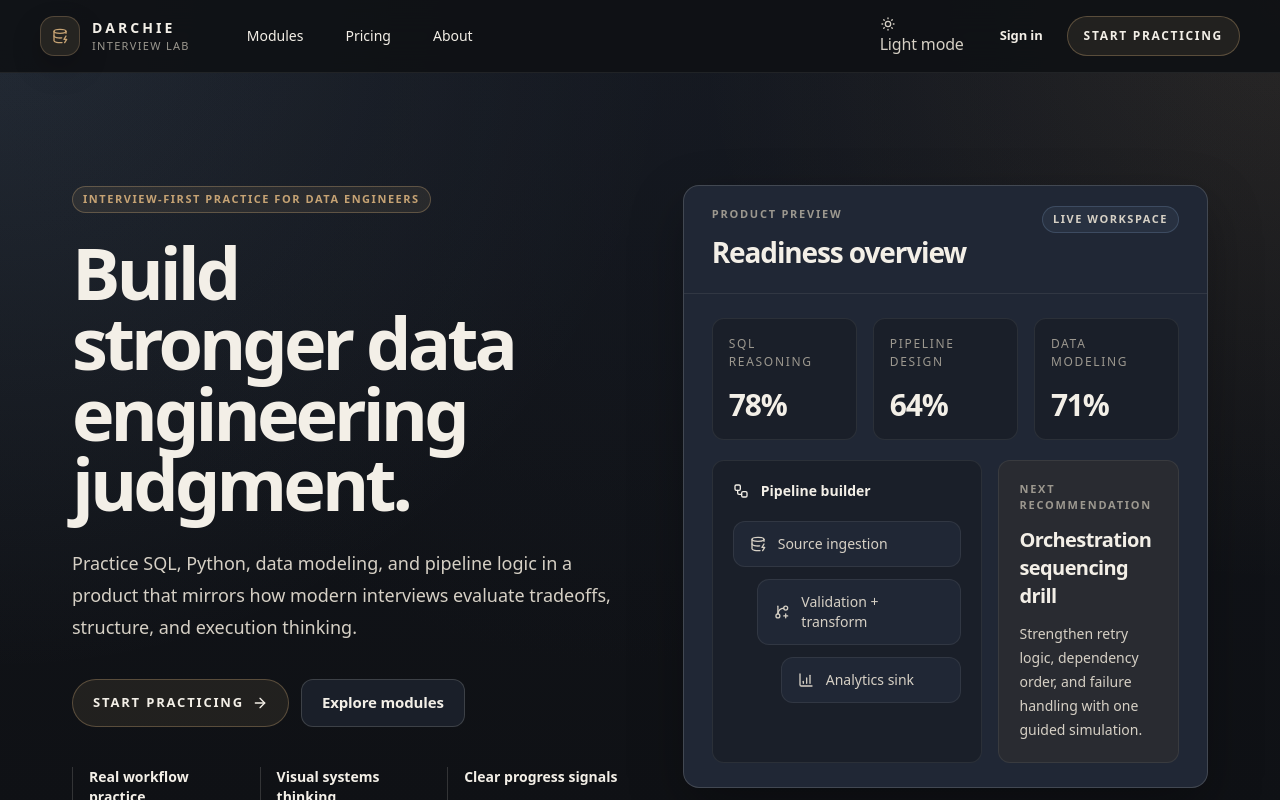
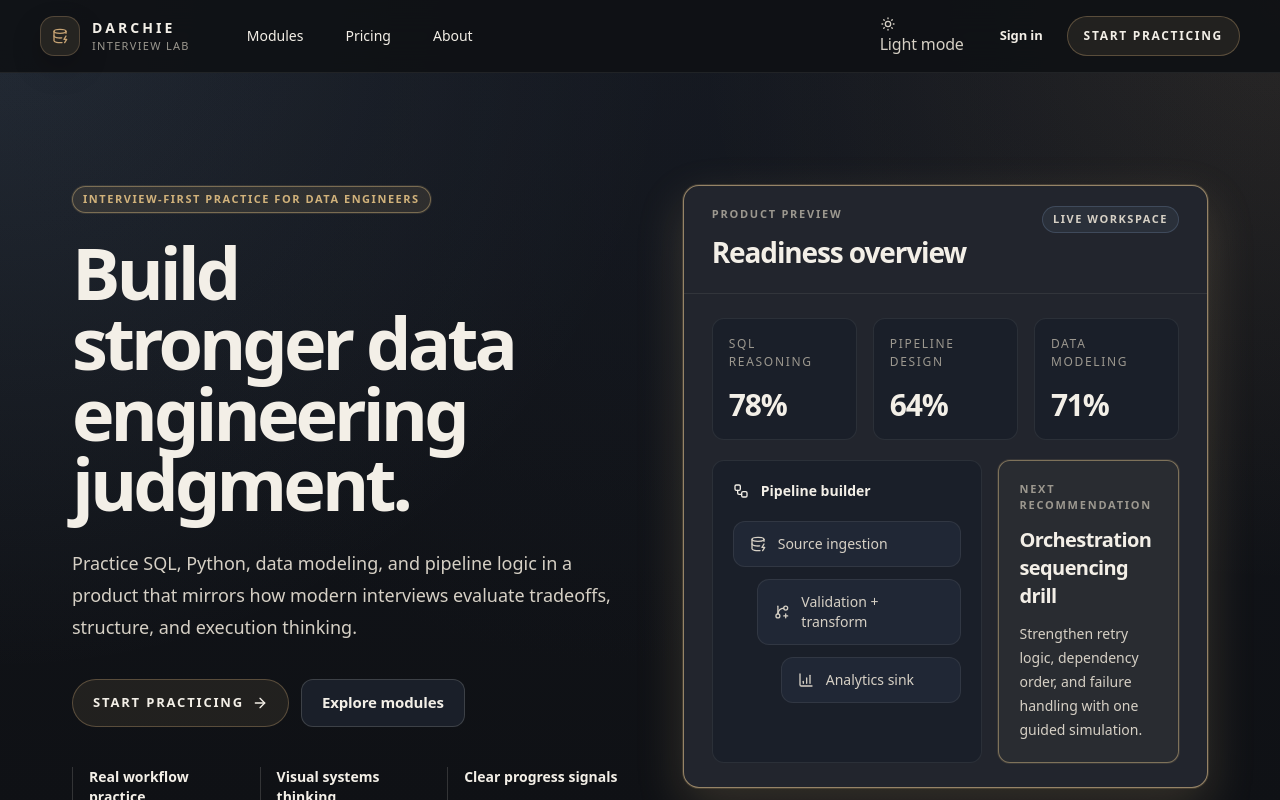
Before and after one commit to vijaysngrajput/DARCHIE, a Next.js app in the folder apps/web/: page / in a window 1280 px wide. Shown: the top 800 px of the page. Built offline with nearby package versions, Linux system fonts and the light colour scheme.

Commit message:
added gold outline and updated docs

```diff
--- a/apps/web/src/app/globals.css
+++ b/apps/web/src/app/globals.css
@@ -17,6 +17,8 @@
   --accent-primary: #574e6d;
   --accent-primary-strong: #43405d;
   --accent-secondary: #4b586e;
+  --accent-metallic: #8a7a5a;
+  --accent-metallic-glow: rgba(138, 122, 90, 0.22);
   --accent-warning: #b7791f;
   --accent-error: #b85c55;
   --accent-success: #2f7d57;
@@ -56,6 +58,8 @@
   --accent-primary: #8fb3d9;
   --accent-primary-strong: #bdd2ea;
   --accent-secondary: #c6a374;
+  --accent-metallic: #d1b27b;
+  --accent-metallic-glow: rgba(209, 178, 123, 0.2);
   --accent-warning: #d39a42;
   --accent-error: #d07c74;
   --accent-success: #63b087;
--- a/apps/web/src/components/marketing/section-hero.tsx
+++ b/apps/web/src/components/marketing/section-hero.tsx
@@ -43,7 +43,7 @@ export function SectionHero() {
         </div>
 
         <div className="grid gap-5">
-          <Panel variant="elevated" className="overflow-hidden p-0">
+          <Panel variant="metallic" className="overflow-hidden p-0">
             <div className="border-b border-[var(--border-soft)] px-6 py-5 sm:px-7">
               <div className="flex items-start justify-between gap-4">
                 <div>
@@ -86,7 +86,7 @@ export function SectionHero() {
                     </div>
                   </div>
                 </div>
-                <div className="rounded-[var(--radius-md)] border border-[var(--border-soft)] bg-[color-mix(in_oklab,var(--accent-secondary)_10%,var(--bg-panel))] p-5">
+                <div className="rounded-[var(--radius-md)] border border-[color-mix(in_oklab,var(--accent-metallic)_46%,var(--border-soft))] bg-[color-mix(in_oklab,var(--accent-metallic)_10%,var(--bg-panel))] p-5 shadow-[0_0_0_1px_color-mix(in_oklab,var(--accent-metallic)_12%,transparent)]">
                   <p className="text-[11px] font-semibold uppercase tracking-[0.16em] text-[var(--text-muted)]">Next recommendation</p>
                   <h3 className="mt-3 font-[family-name:var(--font-heading)] text-xl font-semibold tracking-[-0.03em] text-[var(--text-primary)]">
                     Orchestration sequencing drill
--- a/apps/web/src/components/practice/data-modeling-workspace.tsx
+++ b/apps/web/src/components/practice/data-modeling-workspace.tsx
@@ -2778,7 +2778,7 @@ export function DataModelingWorkspace({
       </Panel>
       <div className="grid gap-6 xl:grid-cols-[minmax(0,1fr)_360px] xl:items-stretch">
         <div className="space-y-6">
-          <Panel variant="elevated" className="overflow-hidden p-0">
+          <Panel variant="metallic" className="overflow-hidden p-0">
             <div className="border-b border-[var(--border-soft)] px-5 py-4 sm:px-6">
               <h2 className="font-[family-name:var(--font-heading)] text-xl font-semibold tracking-[-0.03em] text-[var(--text-primary)]">
                 Architecture and ERD canvas
--- a/apps/web/src/components/practice/python-workspace.tsx
+++ b/apps/web/src/components/practice/python-workspace.tsx
@@ -187,7 +187,7 @@ export function PythonWorkspace({
           <PromptPanel sections={initialWorkspace.promptSections} starterHint={initialWorkspace.starterHint} />
         </div>
         <div className="space-y-6">
-          <Panel variant="elevated" className="overflow-hidden p-0">
+          <Panel variant="metallic" className="overflow-hidden p-0">
             <div className="border-b border-[var(--border-soft)] px-5 py-4 sm:px-6">
               <h2 className="font-[family-name:var(--font-heading)] text-xl font-semibold tracking-[-0.03em] text-[var(--text-primary)]">
                 {initialWorkspace.workSurfaceTitle}
--- a/apps/web/src/components/practice/sql-workspace.tsx
+++ b/apps/web/src/components/practice/sql-workspace.tsx
@@ -282,7 +282,7 @@ export function SqlWorkspace({
           <PromptPanel sections={workspace.promptSections} starterHint={workspace.starterHint} />
         </div>
         <div className="space-y-6">
-          <Panel variant="elevated" className="overflow-hidden p-0">
+          <Panel variant="metallic" className="overflow-hidden p-0">
             <div className="border-b border-[var(--border-soft)] px-5 py-4 sm:px-6">
               <h2 className="font-[family-name:var(--font-heading)] text-xl font-semibold tracking-[-0.03em] text-[var(--text-primary)]">
                 {workspace.workSurfaceTitle}
--- a/apps/web/src/components/ui/badge.tsx
+++ b/apps/web/src/components/ui/badge.tsx
@@ -12,7 +12,7 @@ const badgeVariants = cva(
         success: 'border-[color-mix(in_oklab,var(--accent-success)_26%,transparent)] bg-[color-mix(in_oklab,var(--accent-success)_10%,transparent)] text-[var(--accent-success)]',
         warning: 'border-[color-mix(in_oklab,var(--accent-warning)_26%,transparent)] bg-[color-mix(in_oklab,var(--accent-warning)_10%,transparent)] text-[var(--accent-warning)]',
         error: 'border-[color-mix(in_oklab,var(--accent-error)_26%,transparent)] bg-[color-mix(in_oklab,var(--accent-error)_10%,transparent)] text-[var(--accent-error)]',
-        premium: 'border-[color-mix(in_oklab,var(--accent-secondary)_34%,transparent)] bg-[color-mix(in_oklab,var(--accent-secondary)_10%,transparent)] text-[var(--accent-secondary)]',
+        premium: 'border-[color-mix(in_oklab,var(--accent-metallic)_46%,transparent)] bg-[color-mix(in_oklab,var(--accent-metallic)_12%,transparent)] text-[var(--accent-metallic)] shadow-[0_0_0_1px_color-mix(in_oklab,var(--accent-metallic)_12%,transparent)]',
       },
     },
     defaultVariants: {
--- a/apps/web/src/components/ui/button.tsx
+++ b/apps/web/src/components/ui/button.tsx
@@ -19,7 +19,7 @@ const buttonVariants = cva(
         danger:
           'bg-[var(--accent-error)] text-white hover:brightness-105',
         premiumLock:
-          'border border-[color-mix(in_oklab,var(--accent-secondary)_42%,transparent)] bg-[color-mix(in_oklab,var(--accent-secondary)_14%,transparent)] text-[var(--accent-secondary)] hover:bg-[color-mix(in_oklab,var(--accent-secondary)_18%,transparent)]',
+          'border border-[color-mix(in_oklab,var(--accent-metallic)_52%,transparent)] bg-[color-mix(in_oklab,var(--accent-metallic)_14%,transparent)] text-[var(--accent-metallic)] shadow-[0_0_0_1px_color-mix(in_oklab,var(--accent-metallic)_16%,transparent)] hover:bg-[color-mix(in_oklab,var(--accent-metallic)_18%,transparent)]',
       },
       size: {
         default: '',
--- a/apps/web/src/components/ui/panel.tsx
+++ b/apps/web/src/components/ui/panel.tsx
@@ -17,6 +17,8 @@ const panelVariants = cva(
           'border-[color-mix(in_oklab,var(--accent-primary)_26%,var(--border-soft))] bg-[color-mix(in_oklab,var(--bg-panel)_94%,var(--accent-primary)_6%)] text-[var(--text-primary)] shadow-[var(--shadow-soft)]',
         danger:
           'border-[color-mix(in_oklab,var(--accent-error)_36%,var(--border-soft))] bg-[color-mix(in_oklab,var(--bg-panel)_94%,var(--accent-error)_6%)] text-[var(--text-primary)] shadow-[var(--shadow-soft)]',
+        metallic:
+          'border-[color-mix(in_oklab,var(--accent-metallic)_58%,var(--border-strong))] bg-[color-mix(in_oklab,var(--bg-panel)_95%,var(--accent-metallic)_5%)] text-[var(--text-primary)] shadow-[0_0_0_1px_color-mix(in_oklab,var(--accent-metallic)_18%,transparent),0_18px_48px_var(--accent-metallic-glow)]',
       },
     },
     defaultVariants: {
```
Also changed, not shown: 9 other files (tests, documents, lock files or other folders).
